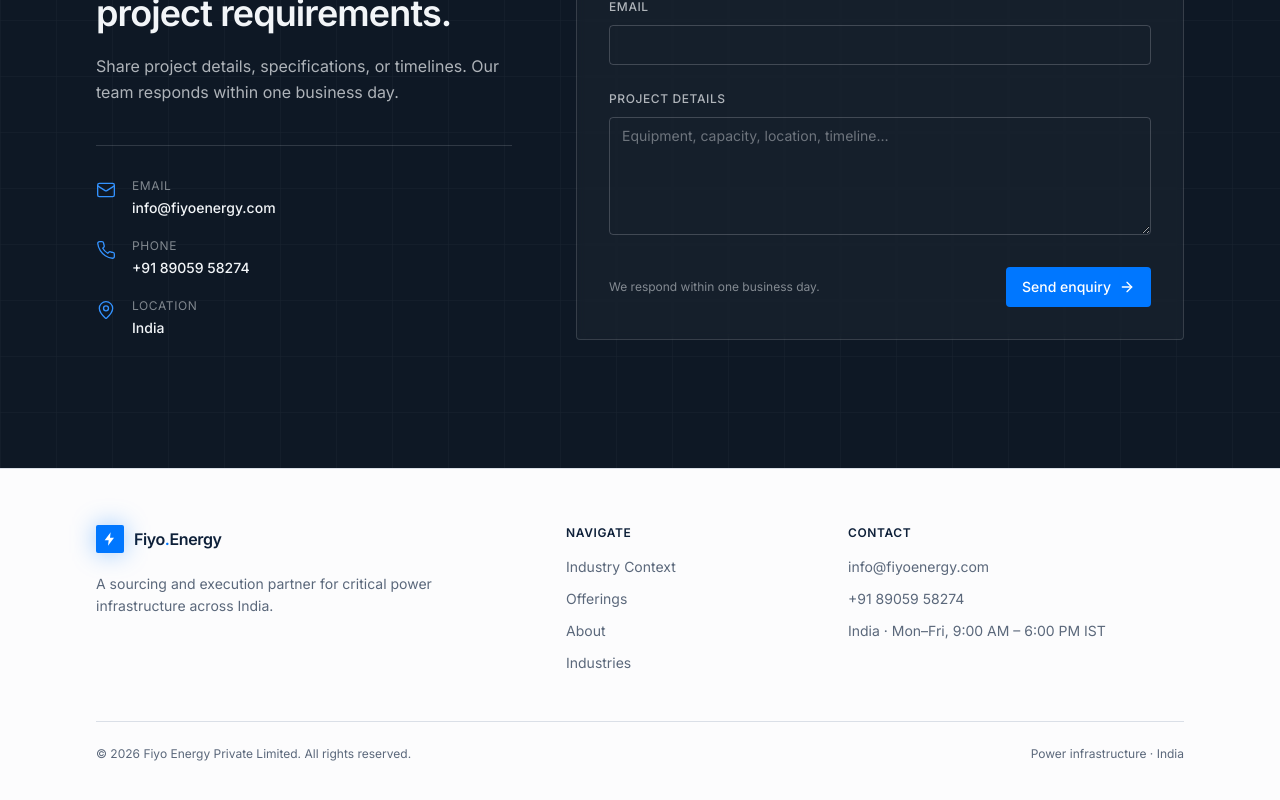
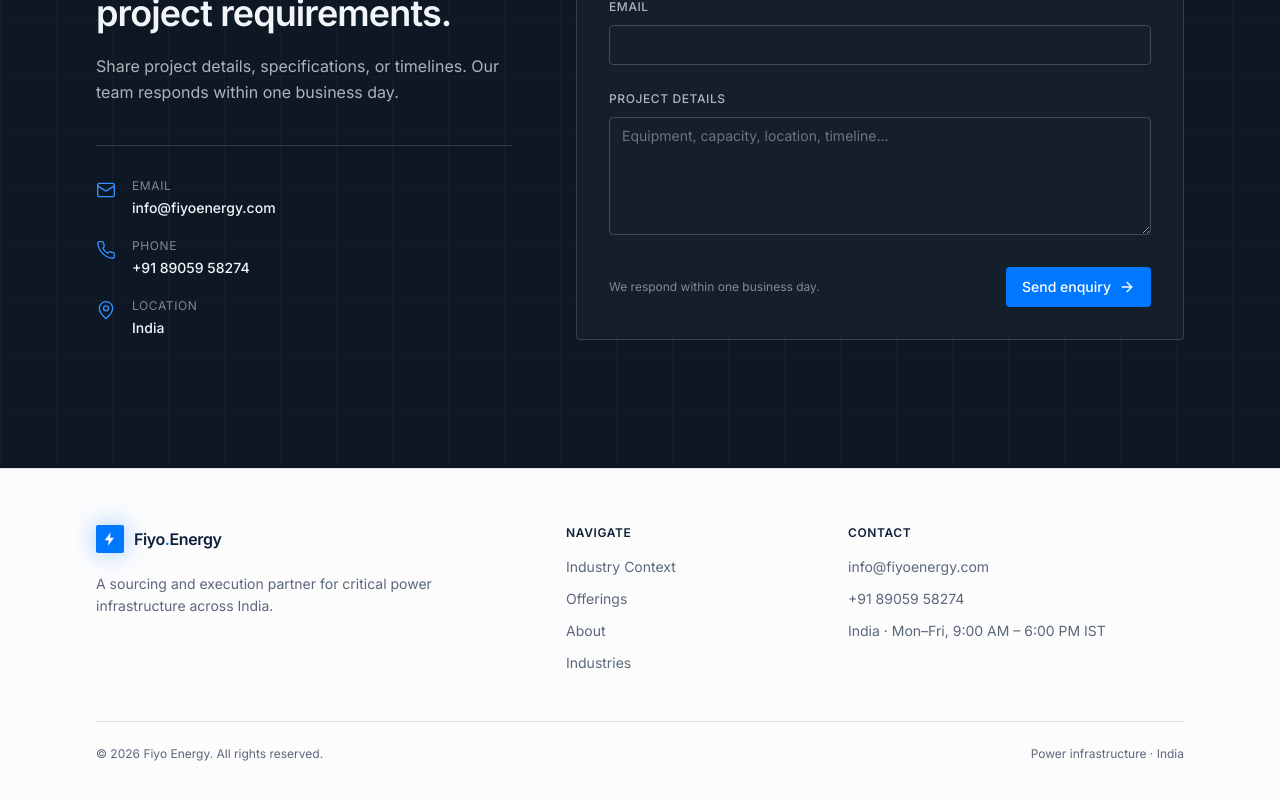
Before and after one commit to jgupta22/fiyo-energy, a React (Vite) app: page / in a window 1280 px wide. Shown: the part 6276-7076 px from the top of the page. Built offline with nearby package versions, Linux system fonts and the light colour scheme; the HTML template or start-up script is replaced by a standard one.

Commit message:
Update Footer.tsx

```diff
--- a/src/components/site/Footer.tsx
+++ b/src/components/site/Footer.tsx
@@ -63,7 +63,7 @@ const Footer = () => {
         </div>
 
         <div className="mt-12 flex flex-col items-start justify-between gap-3 border-t border-border pt-6 text-xs text-muted-foreground sm:flex-row sm:items-center">
-          <div>© {new Date().getFullYear()} Fiyo Energy Private Limited. All rights reserved.</div>
+          <div>© {new Date().getFullYear()} Fiyo Energy. All rights reserved.</div>
           <div>Power infrastructure · India</div>
         </div>
       </div>
```
